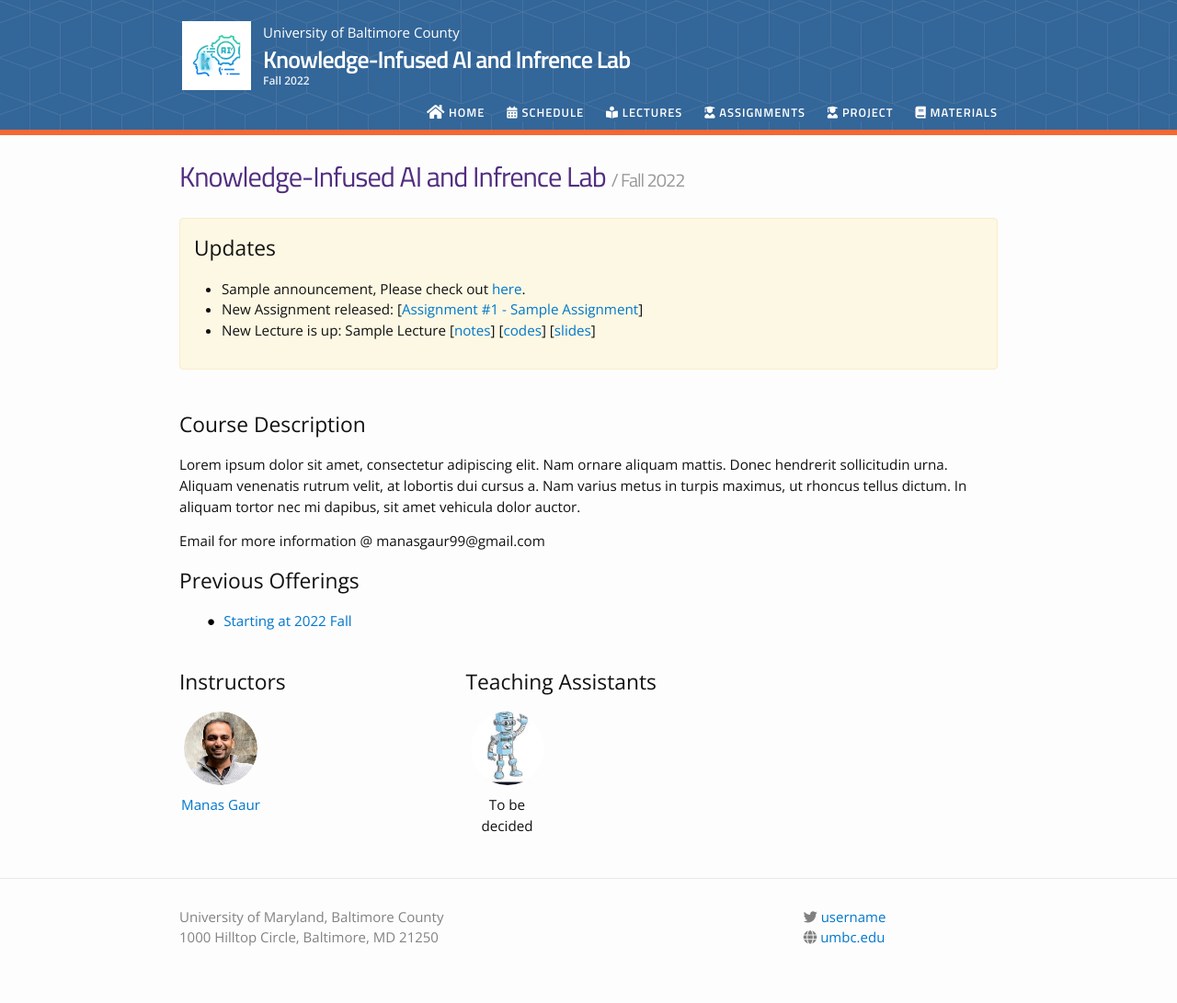
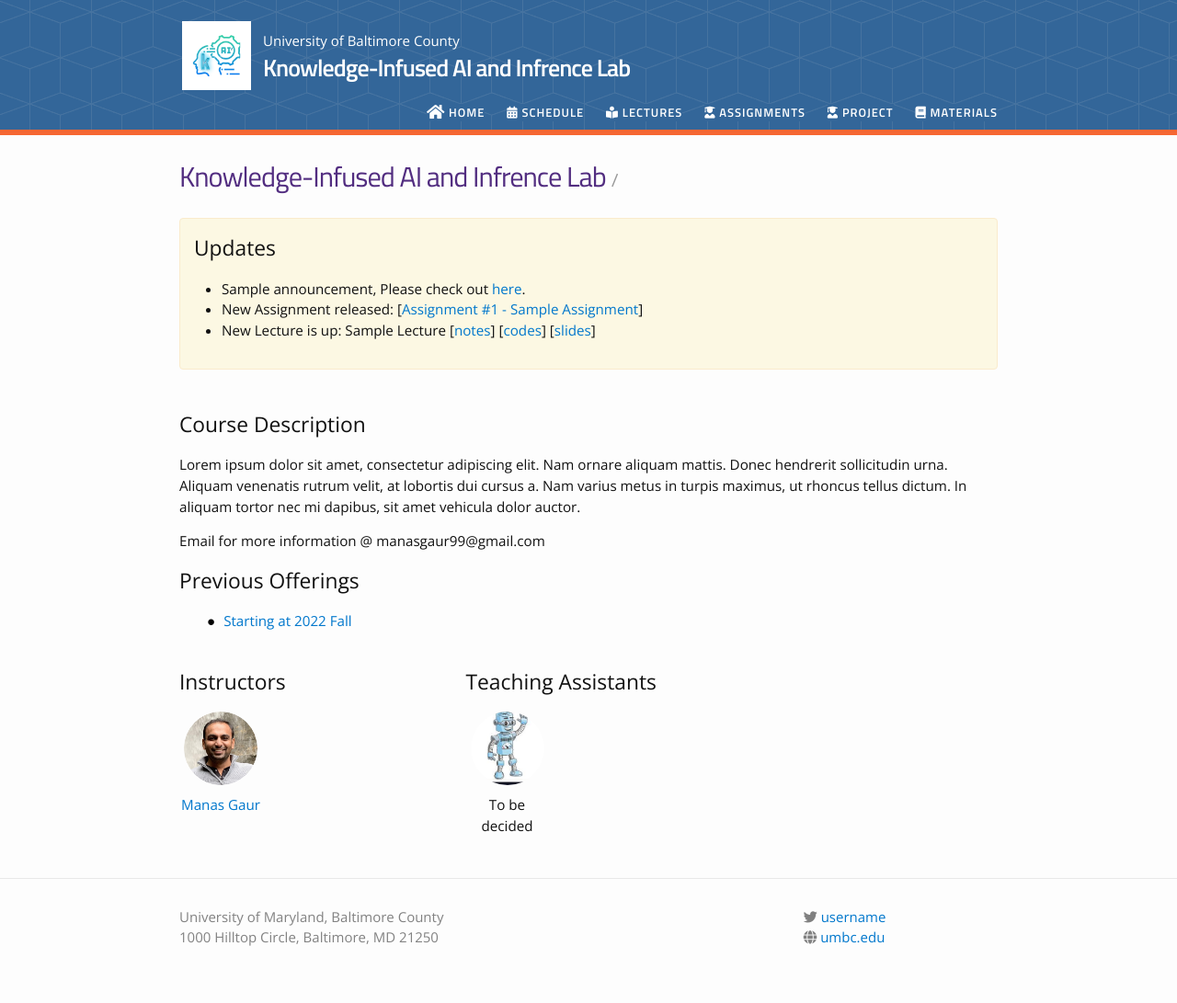
Before and after one commit to KAIsquare-UMBC/KAIsquare-UMBC, a Jekyll site: the page built from index.md, in a window 1280 px wide. Shown: the whole page at 92% size. Built offline with Jekyll 4.4.1, drawn with Linux system fonts in a browser that asks for light colours; nearby versions of some CDN libraries; part of the change alters nothing that is shown.

Commit message:
Update _config.yml

```diff
--- a/_config.yml
+++ b/_config.yml
@@ -1,7 +1,7 @@
 # Site settings
 course_name: Knowledge-Infused AI and Infrence Lab
 course_description: "Lorem ipsum dolor sit amet, consectetur adipiscing elit. Nam ornare aliquam mattis. Donec hendrerit sollicitudin urna. Aliquam venenatis rutrum velit, at lobortis dui cursus a. Nam varius metus in turpis maximus, ut rhoncus tellus dictum. In aliquam tortor nec mi dapibus, sit amet vehicula dolor auctor."
-course_semester: "Fall 2022"
+#course_semester: "Fall 2022"
 
 baseurl: "/KAIsquare-UMBC" # the subpath of your site, e.g. /blog/
 url: "https://kaisquare-umbc.github.io/" # the base hostname & protocol for your site
```
